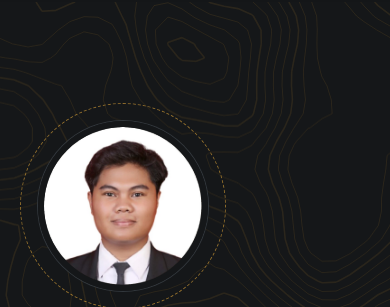
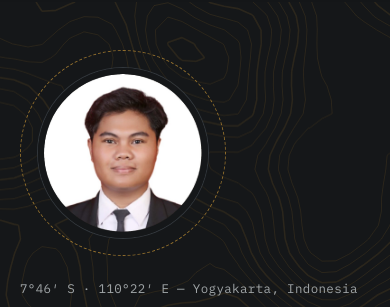
Before and after one commit to FickingAlindra/portfolio, a plain HTML site: page index.html in a window 390 px wide. Shown: the part 67-374 px from the top of the page. Drawn offline with Linux system fonts and the light colour scheme; animation ran at ten frames a second.

Commit message:
Add files via upload

```diff
--- a/index.html
+++ b/index.html
@@ -84,7 +84,7 @@ body::before{content:"";position:fixed;inset:0 0 auto;height:env(safe-area-inset
 /* ---------- hero ---------- */
 .hero{position:relative;overflow:hidden;border-bottom:1px solid var(--line)}
 #contours{position:absolute;inset:0;width:100%;height:100%;pointer-events:none}
-.hero .wrap{position:relative;display:grid;grid-template-columns:minmax(0,1fr) auto;gap:56px;align-items:center;padding-block:clamp(72px,12vh,128px)}
+.hero .wrap{position:relative;display:grid;grid-template-columns:minmax(0,1fr) auto;gap:56px;align-items:center;align-content:center;padding-block:48px;min-height:calc(100vh - 68px - env(safe-area-inset-top,0px));min-height:calc(100svh - 68px - env(safe-area-inset-top,0px))}
 .hero-text{display:flex;flex-direction:column;gap:20px;min-width:0}
 .coord{color:var(--muted)}
 .hero h1{font-size:clamp(2.5rem,6vw,4.6rem);font-weight:800;letter-spacing:-.035em;line-height:1.02}
@@ -277,14 +277,14 @@ footer .wrap{display:flex;justify-content:space-between;gap:12px;flex-wrap:wrap}
         <p>I have taught GIS and programming practicals as a lab assistant, led field courses of up to 98 students, and georeferenced mining permit maps for the provincial government of Yogyakarta.</p>
         <div class="facts">
           <div class="fact"><strong>3.81</strong><span>GPA out of 4.00</span></div>
-          <div class="fact"><strong>150+</strong><span>mining maps georeferenced</span></div>
+          <div class="fact"><strong>Hundreds</strong><span>of maps made, from thematic layouts to field and mining maps</span></div>
           <div class="fact"><strong>98</strong><span>students led in Field Course III</span></div>
         </div>
         <div class="skills">
           <div class="skill-group"><h4>GIS &amp; Remote Sensing</h4><div class="chips">
             <span class="chip">ArcGIS Pro</span><span class="chip">ArcMap</span><span class="chip">QGIS</span><span class="chip">ENVI</span><span class="chip">SNAP</span><span class="chip">Google Earth Engine</span><span class="chip">Agisoft Metashape</span><span class="chip">ILWIS</span></div></div>
           <div class="skill-group"><h4>Analysis</h4><div class="chips">
-            <span class="chip">Georeferencing</span><span class="chip">Digitising</span><span class="chip">Weighted overlay</span><span class="chip">Land suitability</span><span class="chip">Image classification</span><span class="chip">Ground-truthing</span></div></div>
+            <span class="chip">Georeferencing</span><span class="chip">Digitizing</span><span class="chip">Weighted overlay</span><span class="chip">Land suitability</span><span class="chip">Image classification</span><span class="chip">Ground-truthing</span></div></div>
           <div class="skill-group"><h4>Code &amp; Data</h4><div class="chips">
             <span class="chip">Python</span><span class="chip">JavaScript</span><span class="chip">Leaflet</span><span class="chip">YOLO / ONNX</span><span class="chip">R Studio</span></div></div>
           <div class="skill-group"><h4>Working style</h4><div class="chips">
@@ -392,9 +392,9 @@ const PROJECTS=[
   imgs:['palmgis-process.jpg','palmgis-landing.jpg','palmgis-output.jpg'],github:'https://github.com/FickingAlindra/palmgis'},
  {id:'parking',title:'UGM Parking Capacity',cat:['research','rs'],label:'Research · UAV',
   short:'Estimating vehicle capacity of every campus parking pocket at UGM from high-resolution UAV aerial photos.',
-  desc:'As a Research Assistant at the Faculty of Geography, UGM, I digitised parking areas from UAV aerial photographs, measured their area, and calculated capacity from the space needed per vehicle plus circulation space. Outputs: a campus parking capacity map and a recap by faculty, location and block.',
-  points:['107 parking polygons digitised.','Estimated capacity of 18,788 vehicles: 2,359 cars and 16,429 motorbikes.','Field checks with a laser rangefinder.'],
-  meta:[['18,788','vehicles of estimated capacity'],['1:10,000','map scale']],when:'Oct 2025 – Oct 2026',tools:['ArcGIS Pro','UAV imagery','Digitising'],
+  desc:'As a Research Assistant at the Faculty of Geography, UGM, I digitized parking areas from UAV aerial photographs, measured their area, and calculated capacity from the space needed per vehicle plus circulation space. Outputs: a campus parking capacity map and a recap by faculty, location and block.',
+  points:['107 parking polygons digitized.','Estimated capacity of 18,788 vehicles: 2,359 cars and 16,429 motorbikes.','Field checks with a laser rangefinder.'],
+  meta:[['18,788','vehicles of estimated capacity'],['1:10,000','map scale']],when:'Oct 2025 – Oct 2026',tools:['ArcGIS Pro','UAV imagery','Digitizing'],
   imgs:['parking-map.jpg','parking-recap.jpg']},
  {id:'jembrana',title:'Jembrana Spatial Plan Suitability',cat:['rs','field'],label:'Remote sensing · Field',
   short:'Residential land suitability against the Jembrana Regency spatial plan (RTRW) from PlanetScope imagery.',
@@ -410,7 +410,7 @@ const PROJECTS=[
   imgs:['gombong-map.jpg','gombong-flow.jpg','gombong-field.jpg']},
  {id:'mining',title:'DIY Mining Area Map 2025',cat:['gis'],label:'GIS · Government',
   short:'Consolidating permit records and georeferencing mining maps for the 2025 Regional Mining Area Map of Yogyakarta.',
-  desc:'Internship at DPUP-ESDM Yogyakarta. I consolidated spatial records of mining business permits (IUP), people’s mining permits (IPR), mineral potential and quarry sites, and digitised and georeferenced older permit maps.',
+  desc:'Internship at DPUP-ESDM Yogyakarta. I consolidated spatial records of mining business permits (IUP), people’s mining permits (IPR), mineral potential and quarry sites, and digitized and georeferenced older permit maps.',
   points:['500+ spatial records consolidated; permit verification about 30% faster.','150+ mining maps georeferenced to about ±5 m boundary accuracy.','Active permits aligned 100% with provincial spatial planning.'],
   meta:[['500+','spatial records'],['±5 m','boundary accuracy']],when:'Aug – Oct 2025',tools:['ArcGIS','Georeferencing'],imgs:['mining-site.jpg']},
  {id:'insar',title:'Sentinel-1 Land Deformation',cat:['rs'],label:'Remote sensing · Radar',
@@ -419,11 +419,11 @@ const PROJECTS=[
   points:['Displacement between about −0.033 m and +0.028 m.'],meta:[['1:640,000','map scale']],when:'Coursework',tools:['SNAP','Sentinel-1','InSAR'],imgs:['deformation.jpg','insar.jpg']},
  {id:'lidar',title:'LiDAR & DEM Processing',cat:['rs'],label:'Remote sensing · 3D',
   short:'LAS point elevation classes, DEM surfaces and 3D terrain views.',
-  desc:'Processed LiDAR point clouds into elevation models, inspected them in LiDAR Data Viewer and produced colour-shaded DEM visualisations.',
+  desc:'Processed LiDAR point clouds into elevation models, inspected them in LiDAR Data Viewer and produced color-shaded DEM visualizations.',
   points:[],meta:[],when:'Coursework',tools:['LiDAR','LAS','DEM'],imgs:['lidar.jpg','dem.jpg']},
  {id:'thematic',title:'Thematic Maps & Cartograms',cat:['carto'],label:'Cartography',
-  short:'Population regionalisation, oil and gas distribution, GDP classes and cartograms of Java.',
-  desc:'Thematic maps from cartography coursework: choropleth regionalisation of Indonesian population (2010, 2020), oil and gas in Southeast Asia, Sumatra GDP classes, cartograms of Java’s population, a 1:25,000 Rupabumi-style map of Salatiga, and slope and population density maps of Bogor City.',
+  short:'Population regionalization, oil and gas distribution, GDP classes and cartograms of Java.',
+  desc:'Thematic maps from cartography coursework: choropleth regionalization of Indonesian population (2010, 2020), oil and gas in Southeast Asia, Sumatra GDP classes, cartograms of Java’s population, a 1:25,000 Rupabumi-style map of Salatiga, and slope and population density maps of Bogor City.',
   points:[],meta:[],when:'Coursework',tools:['ArcGIS','Choropleth','Cartogram'],imgs:['pop2010.jpg','kartogram.jpg','migas.jpg','rupabumi.jpg','bogor.jpg']},
  {id:'landform',title:'Terrain & Landform Analysis',cat:['rs'],label:'Remote sensing',
   short:'Slope and aspect of Mount Muria and landform delineation of aeolian and karst terrain.',
@@ -446,16 +446,16 @@ const PROJECTS=[
 const FILTERS=[['all','All'],['webgis','WebGIS'],['rs','Remote sensing'],['carto','Cartography'],['field','Field research'],['research','Research'],['gis','GIS']];
 const EXP={
  work:['Work & research',[
-  ['Oct 2025 – Oct 2026','Research Assistant','Faculty of Geography, UGM',['Parking capacity estimation for UGM campus parking pockets from <b>UAV aerial photographs</b>.','Digitised parking areas and calculated capacity from area, space per vehicle and circulation space.']],
-  ['Aug – Oct 2025','GIS Intern','DPUP-ESDM Yogyakarta',['Consolidated <b>500+ spatial records</b> on mining permits; permit verification about 30% faster.','Digitised and georeferenced <b>150+ mining maps</b> (±5 m) for the 2025 Regional Mining Area Map.']],
-  ['Feb – May 2025','Lab Teaching Assistant, Geographic Information Systems','Dept. of Geographic Information Science, UGM',['Guided 13 students through georeferencing, digitising, geoprocessing, symbology and layout.','Co-developed spatial analysis and visualisation modules.']],
+  ['Oct 2025 – Oct 2026','Research Assistant','Faculty of Geography, UGM',['Parking capacity estimation for UGM campus parking pockets from <b>UAV aerial photographs</b>.','Digitized parking areas and calculated capacity from area, space per vehicle and circulation space.']],
+  ['Aug – Oct 2025','GIS Intern','DPUP-ESDM Yogyakarta',['Consolidated <b>500+ spatial records</b> on mining permits; permit verification about 30% faster.','Digitized and georeferenced <b>150+ mining maps</b> (±5 m) for the 2025 Regional Mining Area Map.']],
+  ['Feb – May 2025','Lab Teaching Assistant, Geographic Information Systems','Dept. of Geographic Information Science, UGM',['Guided 13 students through georeferencing, digitizing, geoprocessing, symbology and layout.','Co-developed spatial analysis and visualization modules.']],
   ['Aug – Dec 2024','Lab Teaching Assistant & Practicum Coordinator, Algorithms and Programming','Dept. of Geographic Information Science, UGM',['Taught algorithm design and debugging to 11 students.','Designed programming modules for geospatial problem-solving.']],
   ['Apr – May 2022','Data Entry & GIS Intern','Transport Studies Community (TRANSCO)',['Peak-hour vehicle counts across road segments in the Bogor metropolitan area.','Processed and validated <b>1,000+ observation records</b>, cutting input errors by 25%.']]]],
  field:['Field projects',[
   ['Dec 2024 – Jul 2025','Chairperson, Field Course III','West Bali, UGM',['Led and coordinated <b>98 students</b> across 8 research themes.','Theme: suitability of the Jembrana spatial plan (RTRW) for settlement land using remote sensing.']],
   ['Oct 2023 – Jul 2024','Team Leader, Large-Scale Mapping','Field Course II, Kebumen, UGM',['Led 18 students in land use, socio-economic and waste management mapping.','Ground-truthing at 50 sample points; 1:5,000 land-use map.']]]],
- org:['Organisations',[
-  ['Mar 2023 – May 2025','Staff, Talent and Interest Division','HMSaIG (GIS Student Association), UGM',['Ran sports and arts programmes for 300+ students; participation up about 35% year over year.','Built a 300+ member database.']],
+ org:['Organizations',[
+  ['Mar 2023 – May 2025','Staff, Talent and Interest Division','HMSaIG (GIS Student Association), UGM',['Ran sports and arts programs for 300+ students; participation up about 35% year over year.','Built a 300+ member database.']],
   ['May 2024 – Feb 2025','Public Relations Staff','Pionir Geospace, UGM',['Produced 30+ promotional contents; event engagement up about 40%.','Liaison officer for 50+ speakers and guests.']],
   ['Apr – Sep 2023','Secretariat Staff','GIS Competition (GISCOM & MAPCOM), UGM',['Managed documentation for 39 competition teams with complete records.']]]],
  edu:['Education',[
```
